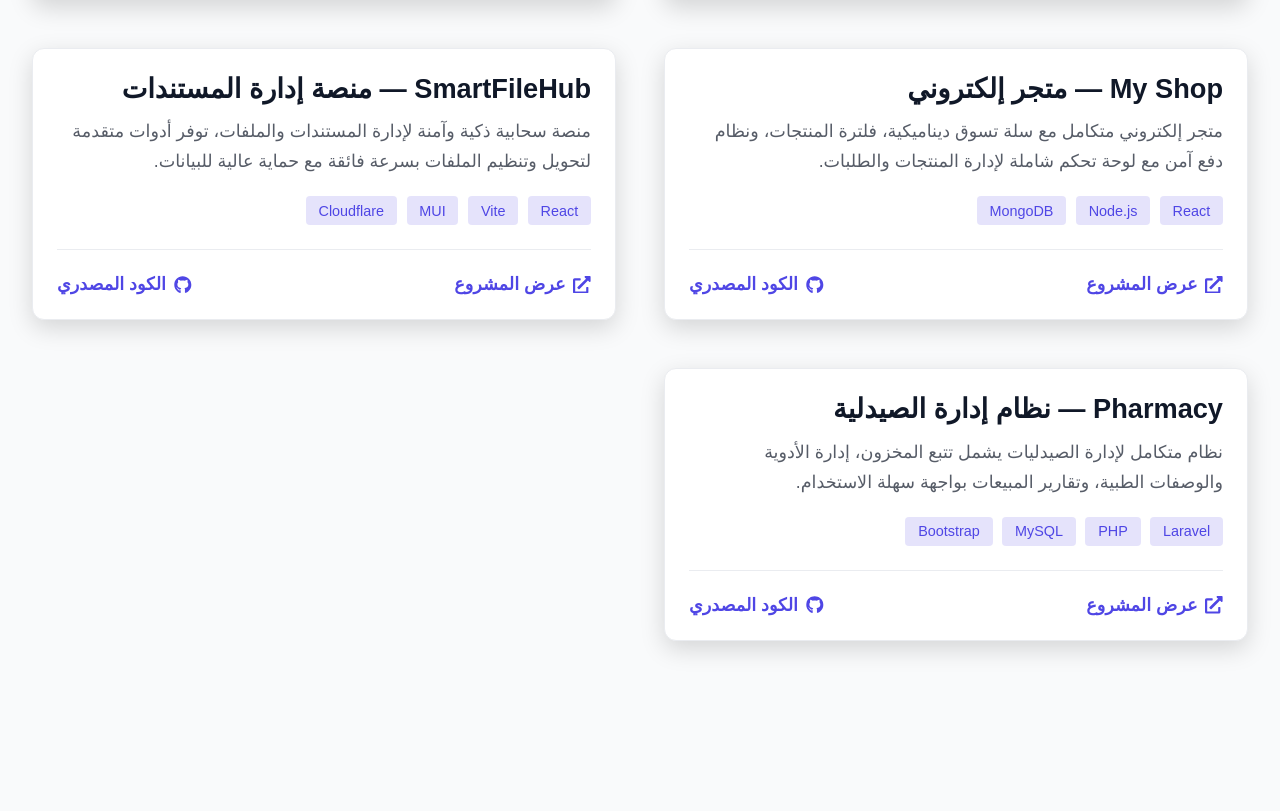
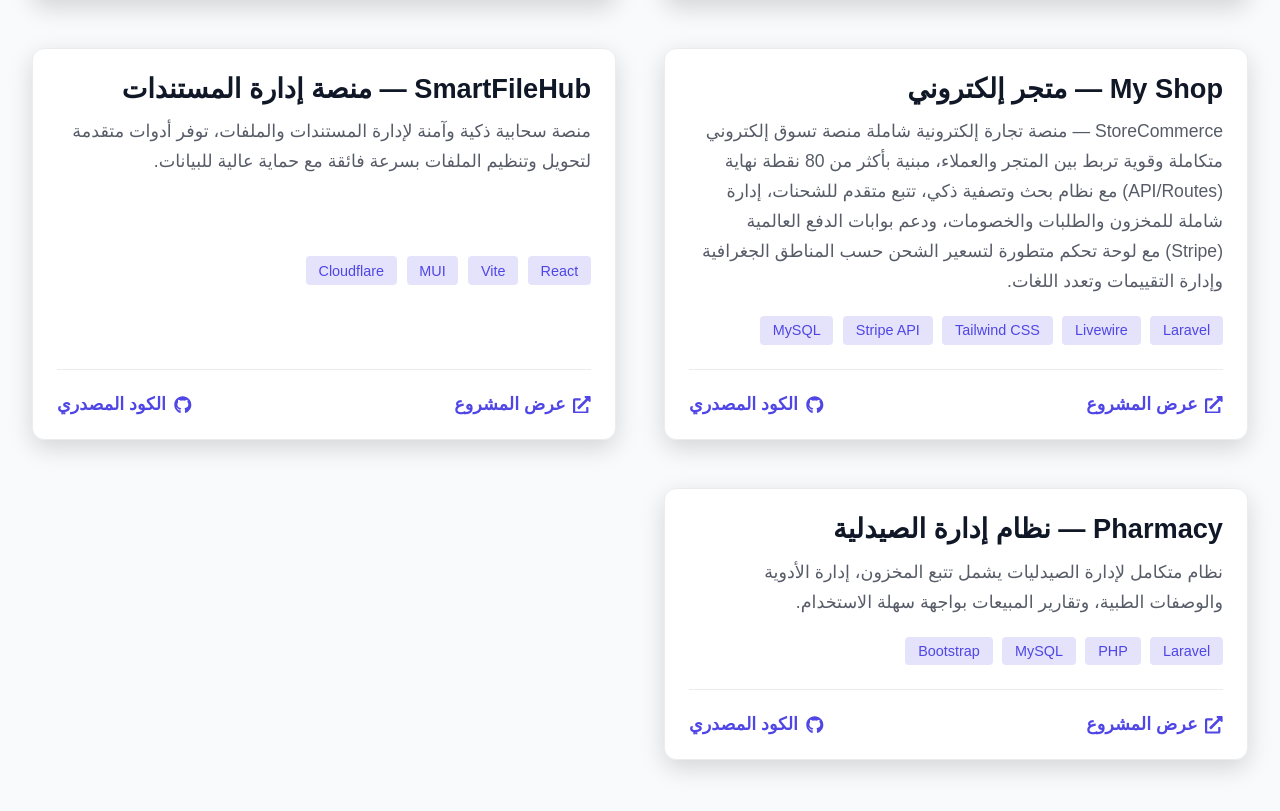
Before and after one commit to Ayham1najeb/portfolio-ayham, a React (Vite) app: page / in a window 1280 px wide. Shown: the part 3717-4528 px from the top of the page. Built offline with nearby package versions, Linux system fonts and the light colour scheme.

Commit message:
Update My Shop details and tags

```diff
--- a/src/components/Projects.jsx
+++ b/src/components/Projects.jsx
@@ -557,7 +557,7 @@
         {
             title: t('project_myshop_title'),
             description: t('project_myshop_desc'),
-            tags: ["React", "Node.js", "MongoDB"],
+            tags: ["Laravel", "Livewire", "Tailwind CSS", "Stripe API", "MySQL"],
             link: "#",
             code: "https://github.com/Ayham1najeb/my-shop",
             image: null,
--- a/src/translations.js
+++ b/src/translations.js
@@ -40,7 +40,7 @@
         project_velora_title: "Velora Clinic — نظام إدارة العيادة",
         project_velora_desc: "واجهة أمامية احترافية لنظام إدارة عيادة طبية، تتضمن حجز المواعيد، إدارة ملفات المرضى، ولوحة تحكم شاملة للأطباء والإداريين.",
         project_myshop_title: "My Shop — متجر إلكتروني",
-        project_myshop_desc: "متجر إلكتروني متكامل مع سلة تسوق ديناميكية، فلترة المنتجات، ونظام دفع آمن مع لوحة تحكم شاملة لإدارة المنتجات والطلبات.",
+        project_myshop_desc: "StoreCommerce — منصة تجارة إلكترونية شاملة منصة تسوق إلكتروني متكاملة وقوية تربط بين المتجر والعملاء، مبنية بأكثر من 80 نقطة نهاية (API/Routes) مع نظام بحث وتصفية ذكي، تتبع متقدم للشحنات، إدارة شاملة للمخزون والطلبات والخصومات، ودعم بوابات الدفع العالمية (Stripe) مع لوحة تحكم متطورة لتسعير الشحن حسب المناطق الجغرافية وإدارة التقييمات وتعدد اللغات.",
         project_smartfile_title: "SmartFileHub — منصة إدارة المستندات",
         project_smartfile_desc: "منصة سحابية ذكية وآمنة لإدارة المستندات والملفات، توفر أدوات متقدمة لتحويل وتنظيم الملفات بسرعة فائقة مع حماية عالية للبيانات.",
         project_pharmacy_title: "Pharmacy — نظام إدارة الصيدلية",
@@ -100,7 +100,7 @@
         project_velora_title: "Velora Clinic — Clinic Management",
         project_velora_desc: "A professional frontend for a medical clinic management system, including appointment booking, patient records, and a comprehensive dashboard for doctors and admins.",
         project_myshop_title: "My Shop — E-Commerce Store",
-        project_myshop_desc: "A full-featured online store with a dynamic shopping cart, product filtering, secure checkout, and a complete admin panel for managing products and orders.",
+        project_myshop_desc: "StoreCommerce — A comprehensive e-commerce platform. A powerful, fully-featured online shopping platform connecting stores with customers, built with over 80 API endpoints. It features a smart search and filtering system, advanced shipment tracking, comprehensive inventory, order, and discount management, global payment gateways (Stripe) support, and an advanced dashboard for location-based shipping pricing, reviews management, and multi-language support.",
         project_smartfile_title: "SmartFileHub — Document Platform",
         project_smartfile_desc: "A smart and secure cloud platform for document management, offering advanced tools for converting and organizing files with blazing speed and top-tier data protection.",
         project_pharmacy_title: "Pharmacy — Pharmacy Management",
```
